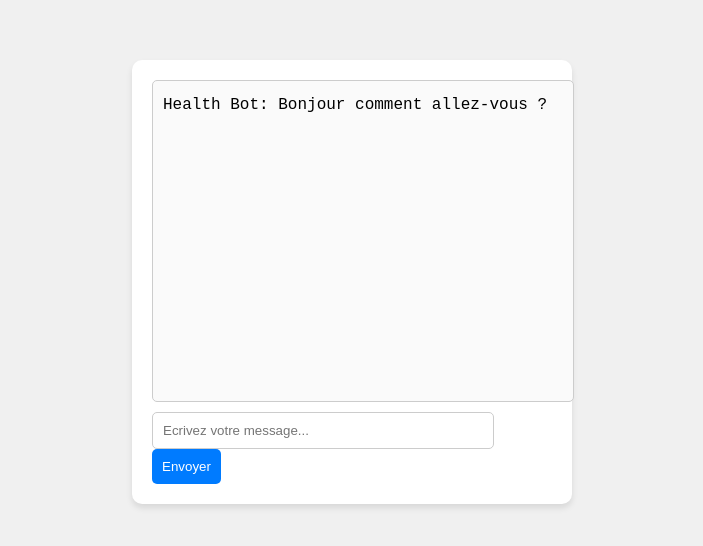
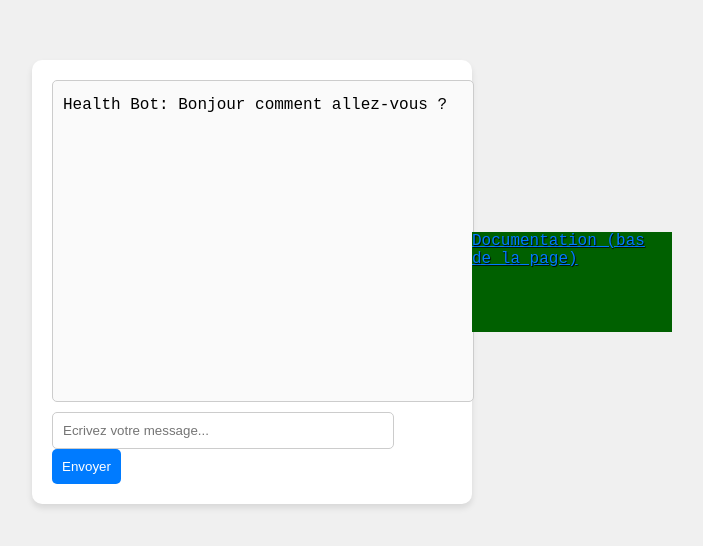
Before and after one commit to Raikou320/chatbot-v2, a plain HTML site: page index.html in a window 1280 px wide. Shown: the part 118-664 px from the top of the page, without its empty margins (288-991 px from the left). Drawn offline with Linux system fonts and the light colour scheme.

Commit message:
Ajout du lien vers la documentation

```diff
--- a/index.html
+++ b/index.html
@@ -4,6 +4,7 @@
     <meta charset="UTF-8" />
     <meta name="viewport" content="width=device-width, initial-scale=1.0" />
     <title>Simple Chatbot</title>
+    <link rel="shortcut icon" href="logo.svg">
     <style>
       body {
         font-family: 'Fira Code', monospace;
@@ -59,6 +60,16 @@
           width: 300px;
         }
       }
+
+      footer {
+        width: 200px;
+        height: 100px;
+        background-color: #006000;
+      }
+      footer > a {
+        color: #007bff;
+        text-shadow: #000 .7px .7px .8px;
+      }
     </style>
   </head>
   <body>
@@ -76,6 +87,7 @@
         <button class="send-button" onclick="sendMessage()">Envoyer</button>
       </div>
     </div>
+    <footer><a href="https://github.com/Raikou320/chatbot-v2/">Documentation (bas de la page)</a></footer>
     <script src="script.js"></script>
   </body>
 </html>
```
